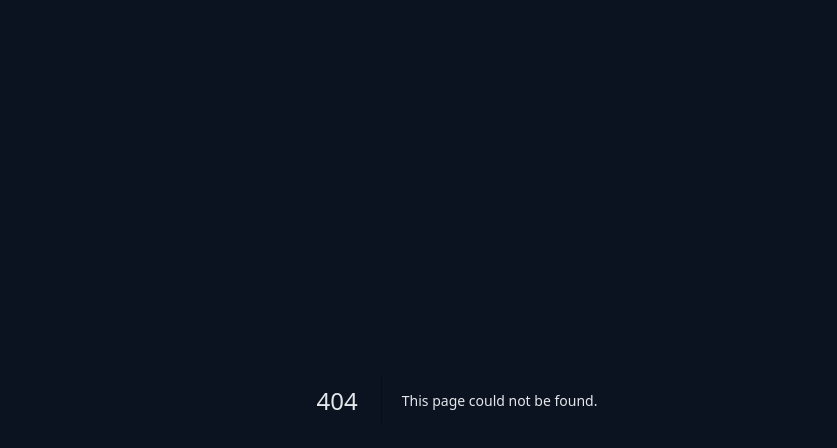
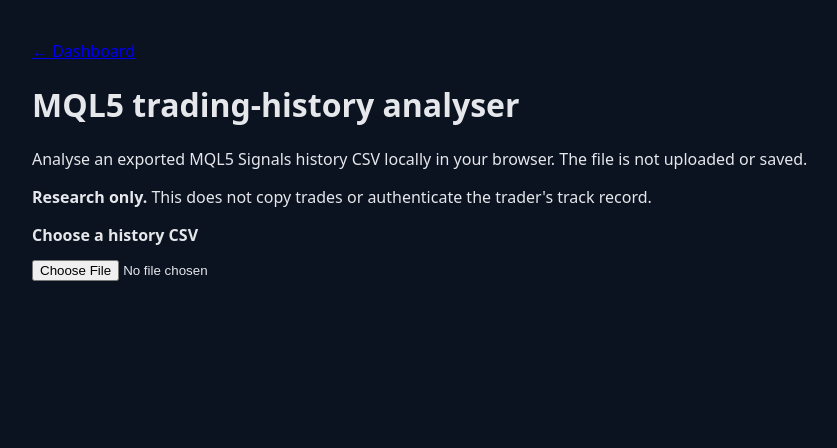
Before and after one commit to Woleary-design/smart-money-tracker, a Next.js app: page /import in a window 1280 px wide. Before the commit this address had no page. Shown: the top 448 px of the page, without its empty margins (183-1020 px from the left). Built offline with nearby package versions, Linux system fonts and the light colour scheme.

Commit message:
Add browser-based MQL5 CSV trade-history analysis screen

```diff
--- /dev/null
+++ b/app/import/page.tsx
@@ -0,0 +1,50 @@
+"use client";
+
+import { useState } from "react";
+import { parseMql5HistoryCsv, type ImportSummary } from "../../lib/mql5-import";
+
+export default function ImportPage() {
+  const [result, setResult] = useState<ImportSummary | null>(null);
+  const [error, setError] = useState("");
+  const [fileName, setFileName] = useState("");
+  async function readFile(file: File | undefined) {
+    setResult(null); setError("");
+    if (!file) return;
+    setFileName(file.name);
+    if (file.size > 5_000_000) { setError("CSV must be smaller than 5 MB."); return; }
+    try {
+      const csv = await file.text();
+      setResult(parseMql5HistoryCsv(csv));
+    } catch (e) {
+      setError(e instanceof Error ? e.message : "Could not read this file.");
+    }
+  }
+  const fmt = (n: number | null, suffix = "") => n === null ? "Not available" : n.toFixed(2) + suffix;
+  return (
+    <main style={{maxWidth: 850, margin: "40px auto", padding: "0 20px", fontFamily: "system-ui, sans-serif"}}>
+      <a href="/">← Dashboard</a>
+      <h1>MQL5 trading-history analyser</h1>
+      <p>Analyse an exported MQL5 Signals history CSV locally in your browser. The file is not uploaded or saved.</p>
+      <p><strong>Research only.</strong> This does not copy trades or authenticate the trader's track record.</p>
+      <label htmlFor="csv-file"><strong>Choose a history CSV</strong></label>
+      <div style={{margin: "12px 0 24px"}}>
+        <input id="csv-file" type="file" accept=".csv,text/csv,text/plain" onChange={e => void readFile(e.target.files?.[0])}/>
+      </div>
+      {error && <p role="alert" style={{color: "crimson"}}>{error}</p>}
+      {result && <>
+        <h2>{fileName}: closed-trade summary</h2>
+        <dl style={{display:"grid",gridTemplateColumns:"repeat(auto-fit,minmax(160px,1fr))",gap:16}}>
+          <div><dt>Trades</dt><dd><strong>{result.count}</strong></dd></div>
+          <div><dt>Win rate</dt><dd><strong>{fmt(result.winRatePct,"%")}</strong></dd></div>
+          <div><dt>Average holding time</dt><dd><strong>{fmt(result.averageHoldMinutes," min")}</strong></dd></div>
+          <div><dt>Net profit (account currency)</dt><dd><strong>{fmt(result.netProfit)}</strong></dd></div>
+        </dl>
+        <h3>Instruments</h3>
+        <p>{result.symbols.join(", ") || "None found"}</p>
+        <h3>Data quality and limitations</h3>
+        <ul>{result.warnings.map(w => <li key={w}>{w}</li>)}</ul>
+        <p><strong>Status:</strong> Unverified user export — not eligible for a verified leaderboard without further evidence.</p>
+      </>}
+    </main>
+  );
+}
```
